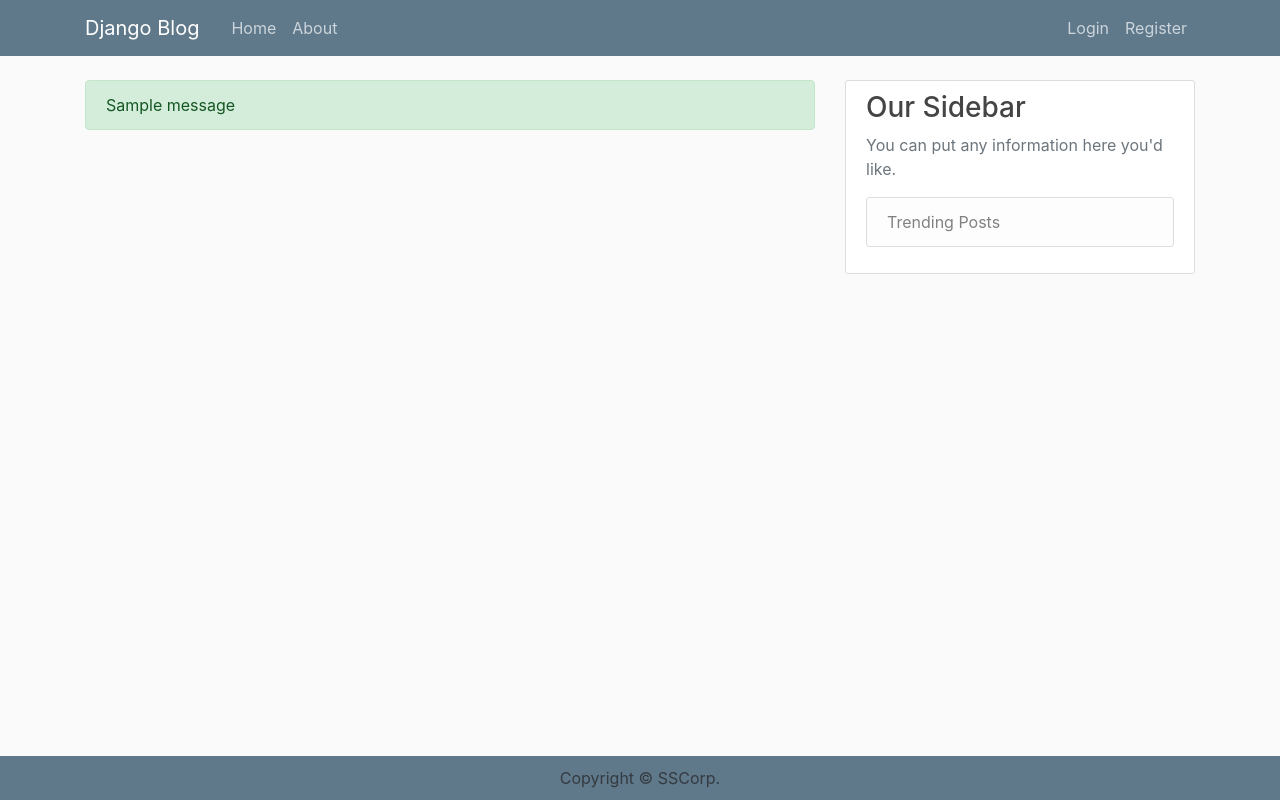
After one commit to Shivamprajapati970/Python-Blog-App-Development, a Django app: template my_site/templates/base.html in a window 1280 px wide. The commit adds this page. Run offline with Django 4.2, Linux system fonts and the light colour scheme; the template is opened without the code that fills it: most values are stand-ins (such as "Sample title", 1, 10 or a date in 2020); one stand-in notice (Sample message) is shown; some libraries are stand-ins or nearby versions.

Commit message:
create post model and some changes

```diff
--- a/my_site/blogs/templates/blogs/about.html
+++ b/my_site/blogs/templates/blogs/about.html
@@ -1,4 +1,4 @@
-{% extends "blogs/base.html" %}
+{% extends "base.html" %}
 {% block content %}
     <h1>About Page</h1>
 {% endblock content %}
--- a/my_site/blogs/templates/blogs/home.html
+++ b/my_site/blogs/templates/blogs/home.html
@@ -1,4 +1,4 @@
-{% extends "blogs/base.html" %}
+{% extends "base.html" %}
 {% block content %}
     {% for post in posts %}
         <article class="media content-section">
--- a/my_site/blogs/views.py
+++ b/my_site/blogs/views.py
@@ -27,7 +27,4 @@ def home(request):
     return render(request, template_name='blogs/home.html',context=context)
 
 def about(request):
-    context={
-        'title':'ABOUT PAGE'
-    }
-    return render(request, template_name='blogs/about.html',context=context)
+    return render(request, template_name='blogs/about.html')
--- a/my_site/my_site/settings.py
+++ b/my_site/my_site/settings.py
@@ -25,7 +25,7 @@ SECRET_KEY = 'django-insecure-m)&rhd%@yghy)#c&6xall27(wthc*s*uf^-(3=!hfa&g@cux@z
 # SECURITY WARNING: don't run with debug turned on in production!
 DEBUG = True
 
-ALLOWED_HOSTS = []
+ALLOWED_HOSTS = ['*']
 
 
 # Application definition
--- /dev/null
+++ b/my_site/templates/base.html
@@ -0,0 +1,77 @@
+{% load static %}
+<!DOCTYPE html>
+<html>
+<head>
+
+    <!-- Required meta tags -->
+    <meta charset="utf-8">
+    <meta name="viewport" content="width=device-width, initial-scale=1, shrink-to-fit=no">
+
+    <!-- Bootstrap CSS -->
+    <link rel="stylesheet" href="https://maxcdn.bootstrapcdn.com/bootstrap/4.0.0/css/bootstrap.min.css" integrity="sha384-Gn5384xqQ1aoWXA+058RXPxPg6fy4IWvTNh0E263XmFcJlSAwiGgFAW/dAiS6JXm" crossorigin="anonymous">
+
+    <link rel="stylesheet" type="text/css" href="{% static 'blogs/main.css' %}">
+
+    {% if title %}
+        <title>{{ title }}</title>
+    {% else %}
+        <title>Blog Series</title>
+    {% endif %}
+</head>
+<body>
+    <header class="site-header">
+      <nav class="navbar navbar-expand-md navbar-dark bg-steel fixed-top">
+        <div class="container">
+          <a class="navbar-brand mr-4" href="{% url 'blog-home' %}">Django Blog</a>
+          <button class="navbar-toggler" type="button" data-toggle="collapse" data-target="#navbarToggle" aria-controls="navbarToggle" aria-expanded="false" aria-label="Toggle navigation">
+          <span class="navbar-toggler-icon"></span>
+          </button>
+          <div class="collapse navbar-collapse" id="navbarToggle">
+            <div class="navbar-nav mr-auto">
+              <a class="nav-item nav-link" href="{% url 'blog-home' %}">Home</a>
+              <a class="nav-item nav-link" href="{% url 'blog-about' %}">About</a>
+            </div>
+            <!-- Navbar Right Side -->
+            <div class="navbar-nav">
+                <a class="nav-item nav-link" href="#">Login</a>
+                <a class="nav-item nav-link" href="#">Register</a>
+            </div>
+          </div>
+        </div>
+      </nav>
+    </header>
+    <main role="main" class="container">
+      <div class="row">
+        <div class="col-md-8">
+          {% if messages %}
+            {% for message in messages %}
+              <div class="alert alert-{{ message.tags }}">
+                {{ message }}
+              </div>
+            {% endfor %}
+          {% endif %}
+          {% block content %}{% endblock %}
+        </div>
+        <div class="col-md-4">
+          <div class="content-section">
+            <h3>Our Sidebar</h3>
+            <p class='text-muted'>You can put any information here you'd like.
+              <ul class="list-group">
+                <li class="list-group-item list-group-item-light">Trending Posts</li>
+              </ul>
+            </p>
+          </div>
+        </div>
+      </div>
+    </main>
+    <!-- Footer -->
+    <footer class="bg-grey">
+      <p class="m-0 text-dark text-center ">Copyright &copy; SSCorp.</p>
+    </footer>
+    <!-- Optional JavaScript -->
+    <!-- jQuery first, then Popper.js, then Bootstrap JS -->
+    <script src="https://code.jquery.com/jquery-3.2.1.slim.min.js" integrity="sha384-KJ3o2DKtIkvYIK3UENzmM7KCkRr/rE9/Qpg6aAZGJwFDMVNA/GpGFF93hXpG5KkN" crossorigin="anonymous"></script>
+    <script src="https://cdnjs.cloudflare.com/ajax/libs/popper.js/1.12.9/umd/popper.min.js" integrity="sha384-ApNbgh9B+Y1QKtv3Rn7W3mgPxhU9K/ScQsAP7hUibX39j7fakFPskvXusvfa0b4Q" crossorigin="anonymous"></script>
+    <script src="https://maxcdn.bootstrapcdn.com/bootstrap/4.0.0/js/bootstrap.min.js" integrity="sha384-JZR6Spejh4U02d8jOt6vLEHfe/JQGiRRSQQxSfFWpi1MquVdAyjUar5+76PVCmYl" crossorigin="anonymous"></script>
+</body>
+</html>
--- /dev/null
+++ b/requirements.txt
@@ -0,0 +1 @@
+Django==4.2.7
```
Also changed, not shown: my_site/blogs/models.py (+17 -15 lines), my_site/static/main.css (added, +97 -0 lines), README.md, my_site/blogs/migrations/0001_initial.py (added), 1 other file.
